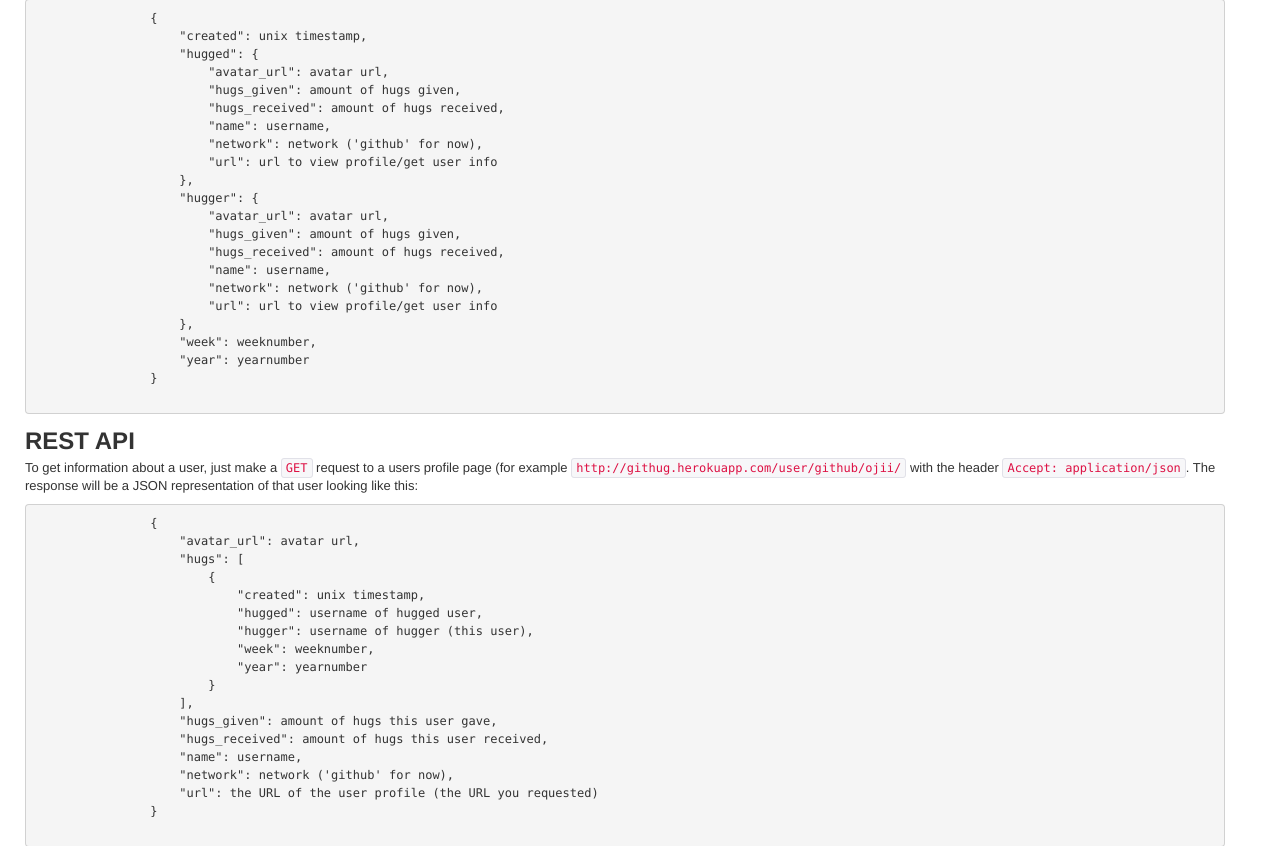
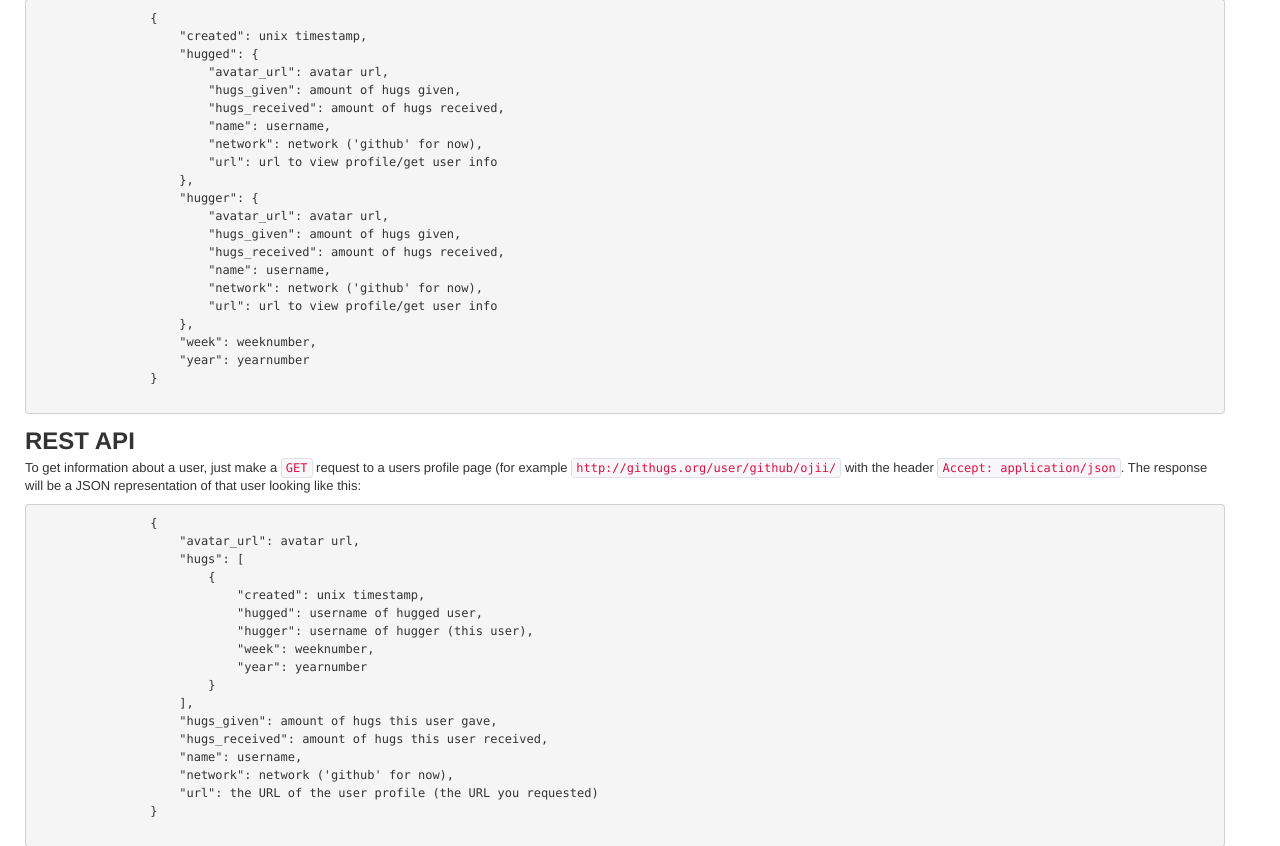
Before and after one commit to ojii/githug, a Flask app: page /api/ in a window 1280 px wide. Shown: the part 178-1024 px from the top of the page. Run offline with Flask 2, Linux system fonts and the light colour scheme; parts of the project's set-up code (start-up, migrations or seed data) failed here and were passed over.

Commit message:
changed URL

```diff
--- a/templates/api_docs.html
+++ b/templates/api_docs.html
@@ -34,7 +34,7 @@
         <h2>REST API</h2>
         <p>
             To get information about a user, just make a <code>GET</code> request to a users profile page (for example
-            <code>http://githug.herokuapp.com/user/github/ojii/</code> with the header <code>Accept: application/json</code>.
+            <code>http://githugs.org/user/github/ojii/</code> with the header <code>Accept: application/json</code>.
             The response will be a JSON representation of that user looking like this:
             <pre>
                 {
--- a/templates/base_site.html
+++ b/templates/base_site.html
@@ -23,7 +23,7 @@
     <footer>
         This site is not affiliated with GitHub in any way. It was written by <a href="{{ url_for('user', network='github', username='ojii') }}">Jonas Obrist</a>
         using <a href="http://flask.pocoo.org">Flask</a> on <a href="http://www.heroku.com">Heroku</a>. If you like the idea,
-        why not <a href="http://githug.herokuapp.com/hug/github/ojii/">hug</a> or <a href="https://www.gittip.com/ojii/">tip</a> me?
+        why not <a href="http://githugs.org/hug/github/ojii/">hug</a> or <a href="https://www.gittip.com/ojii/">tip</a> me?
         GitHug has an <a href="{{ url_for('api') }}">API</a>, go check it out!
     </footer>
 {% endblock  %}
```
